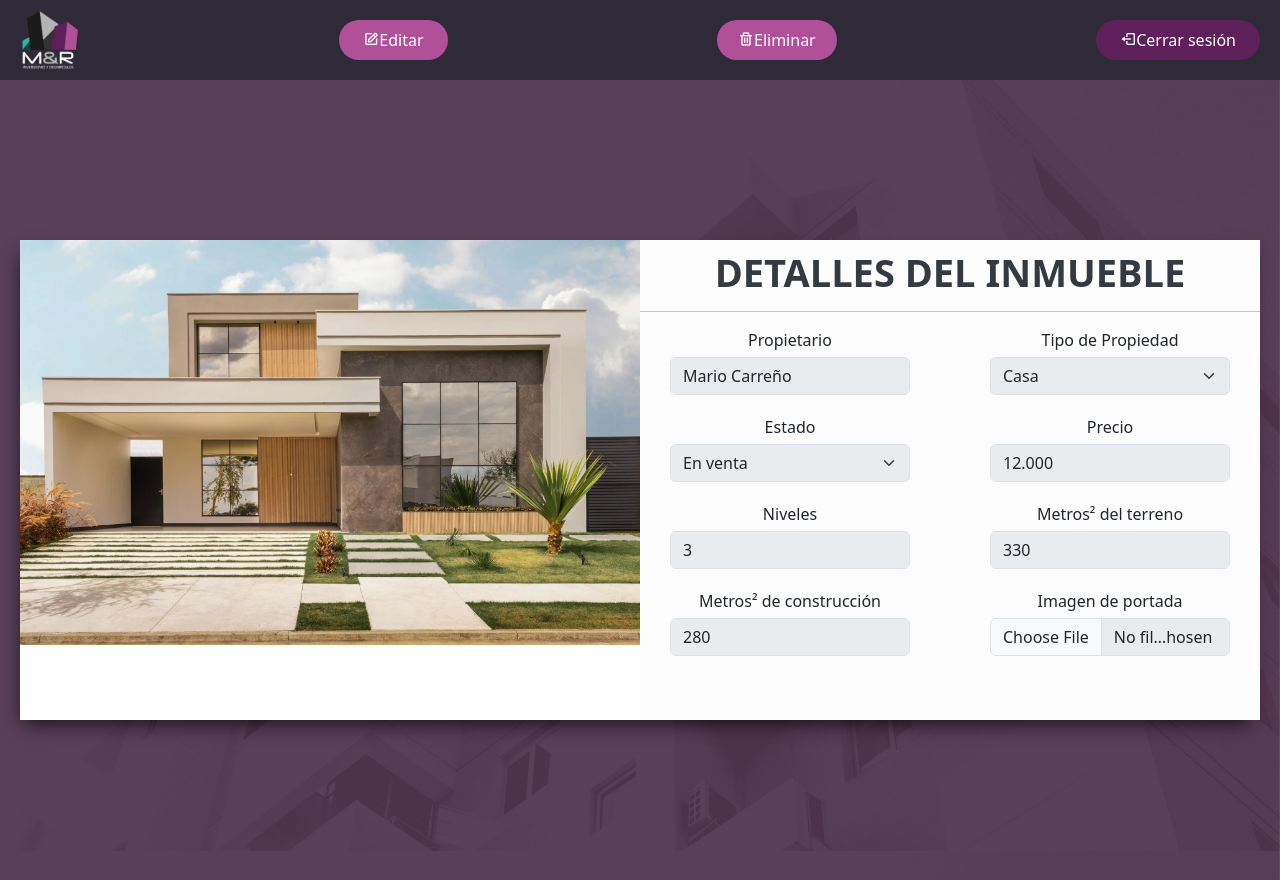
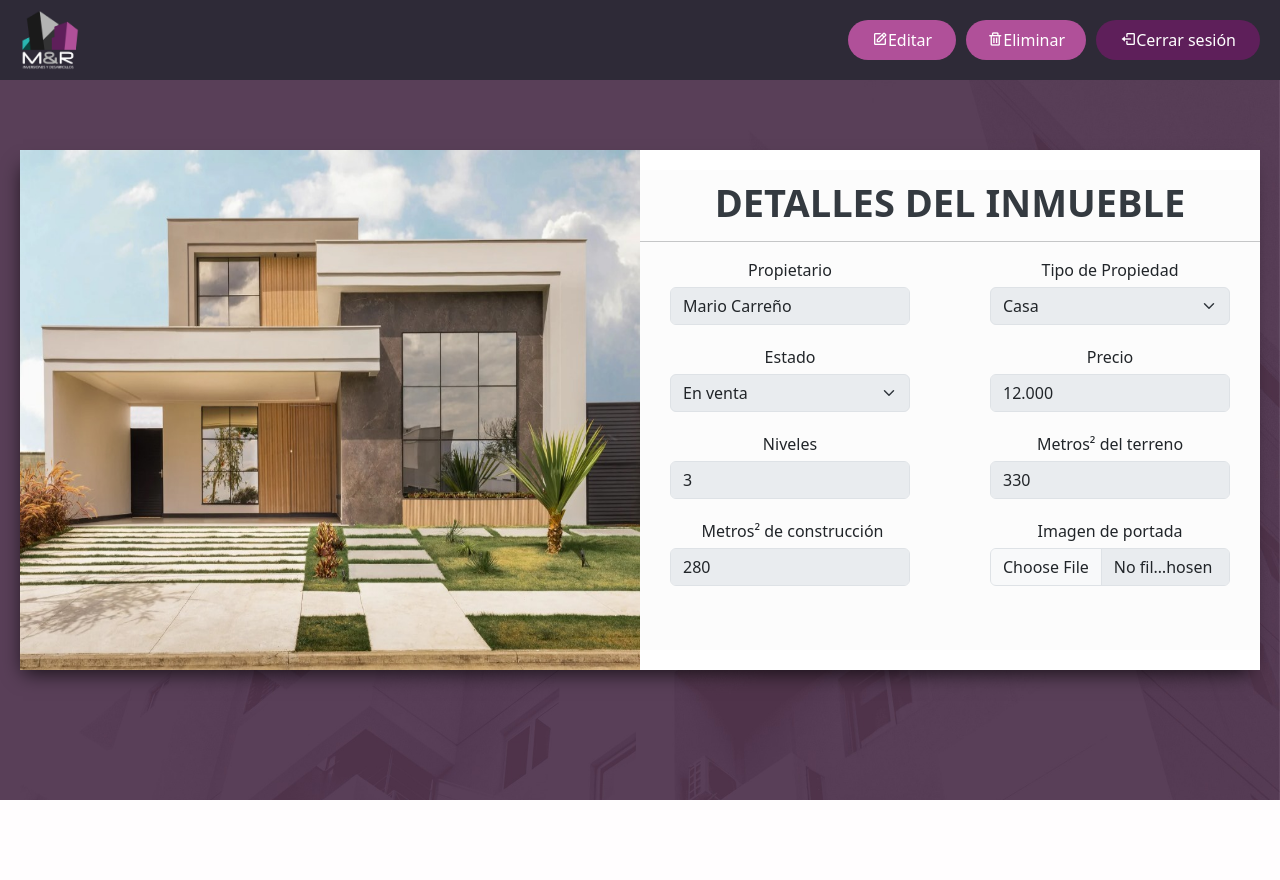
Before and after one commit to UNEG-Ing-Software-II/real_estate_management, a Django app: page /detalles-inmueble/1/ in a window 1280 px wide. After the commit the page ends 800 px from the top, so only its background shows below. Run offline with Django 5.2, Linux system fonts and the light colour scheme; the visitor is signed in with stand-in values (Sample User, id 1).

Commit message:
[UPDATE] Añadir pantalla responsive detalles inmueble

```diff
--- a/app_Principal/static/styles/style.css
+++ b/app_Principal/static/styles/style.css
@@ -15,6 +15,11 @@ body{
   position: absolute;
   overflow-x: hidden;
 }
+
+.gap{
+  margin-left:10px;
+}
+
 
 .form-control{
   width: 100%;
@@ -56,9 +61,7 @@ body{
   margin-left: 10px;
 }
 
-.in{
-  margin-right: 10px;
-}
+
 
 #menu-responsive{
   background: none;
@@ -361,7 +365,7 @@ h3{
 
 
 .center{
-  height: 50rem;
+  margin-top: 50px;
   width: 100vw;
   display: flex;
   justify-content: center;
@@ -375,6 +379,15 @@ option{
   border: none;
 }
 
+#m_c{
+  padding-left: 5px ;
+  text-align: center;
+}
+
+
+
+
+
 .block{
   margin: 20px;
   background-color: white;
@@ -382,18 +395,18 @@ option{
   -moz-box-shadow: -4px 10px 19px -7px rgba(0,0,0,0.75);
   box-shadow: -4px 10px 19px -7px rgba(0,0,0,0.75);
   display: flex;
-
+  align-items: center;
 }
 .inmueble{
-
   width: 100%;
-
+  height: 65vh;
 }
 
 .carousel{
   width: 100%;
   height: 100%;
   background-color: rgb(255, 255, 255);
+  position: static;
 }
 
 .info{
--- a/app_Principal/templates/views_asesor/inmueble.html
+++ b/app_Principal/templates/views_asesor/inmueble.html
@@ -9,17 +9,23 @@
 
 <!-- Botones dinámicos -->
 {% block dynamic_button %}
-
+<div class="add-button " id="nav-group">
+  <button class="cerrar" onclick="cerrar()"><i class='bx bx-x'></i></button>
+  <div class="gap">
 <button type="button" class="btn btn-secondary rounded-pill px-4 py-2 in" onclick="visible()"><i class='bx bx-edit'></i>Editar</button>
-
+  </div>
+    <div class="gap">
 <button class=" btn-delete" type="submit"><i class='bx bx-trash' ></i>Eliminar</button>
-
+     </div>
 {%endblock%}
 
 
 
 {% block content %}
 <body id="Fondo">
+
+  <div class="container-center">
+
 
   <div class="center">
     <div class="block">
@@ -71,7 +77,7 @@
               <input type="number" value="330" disabled class="form-control input-control" id="InputMetrosTerreno" min="1" required>
           </div>
           <div class="form-group">
-              <label for="InputMetrosConstrucción">Metros² de construcción</label>
+              <label for="InputMetrosConstrucción" id="m_c">Metros² de construcción</label>
               <input type="number" value="280" disabled class="form-control input-control" id="InputMetrosConstrucción" min="1" required>
           </div>
           <div class="form-group">
@@ -81,7 +87,7 @@
 
           <div id="btn-special">
             <button class="btn-save" type="submit"><i class='bx bx-save' ></i>Guardar</button>
-            <button class="btn-x" type="submit"><i class='bx bx-x'></i>Cancelar</button>
+            <button class="btn-x" type="submit"><i class='bx bx-x second-view'></i>Cancelar</button>
           </div>
       </form>
 
@@ -102,6 +108,9 @@
 
   </div>
 
+  </div>
+
+
 
 <!-- Esto es para el Backend -->
   <!-- <h1>Soy un inmueble con datos</h1>
--- a/app_Principal/templates/views_asesor/views_asesor.html
+++ b/app_Principal/templates/views_asesor/views_asesor.html
@@ -25,7 +25,7 @@
 
 
     <div class="block-name">
-        <h2 class="name-asesor"> Bienvenido {{ request.user.rol }}  {{ request.user.nombre }}</h2>
+        <h2 class="name-asesor">Bienvenido {{ request.user.rol }}  {{ request.user.nombre }}</h2>
     </div>
 
 
@@ -215,7 +215,7 @@
 
                     <label for="InputMaletero" class="form-label">Maletero</label>
                     <input type="checkbox" class="form-check-input" name="maletero" id="InputMaletero">
-
+                    <br>
                     <label for="InputUbicacion" class="form-label">Ubicación</label>
                     <input type="text" class="form-control" name="ubicacion" id="InputUbicacion" required>
 
```
Also changed, not shown: other parts of app_Principal/static/styles/style.css (+58 -1 lines), MyR/settings.py (+16 -16 lines).
